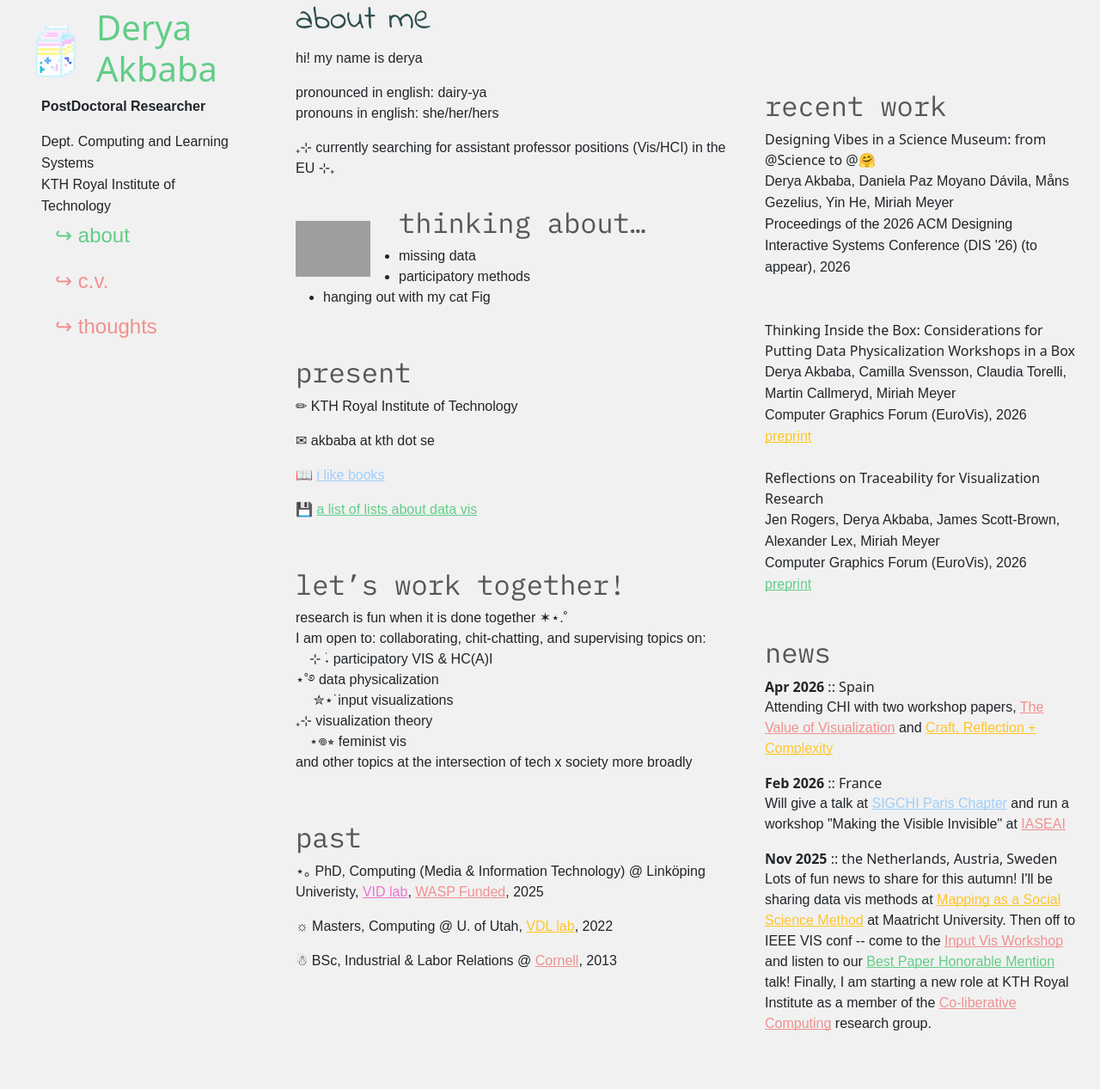
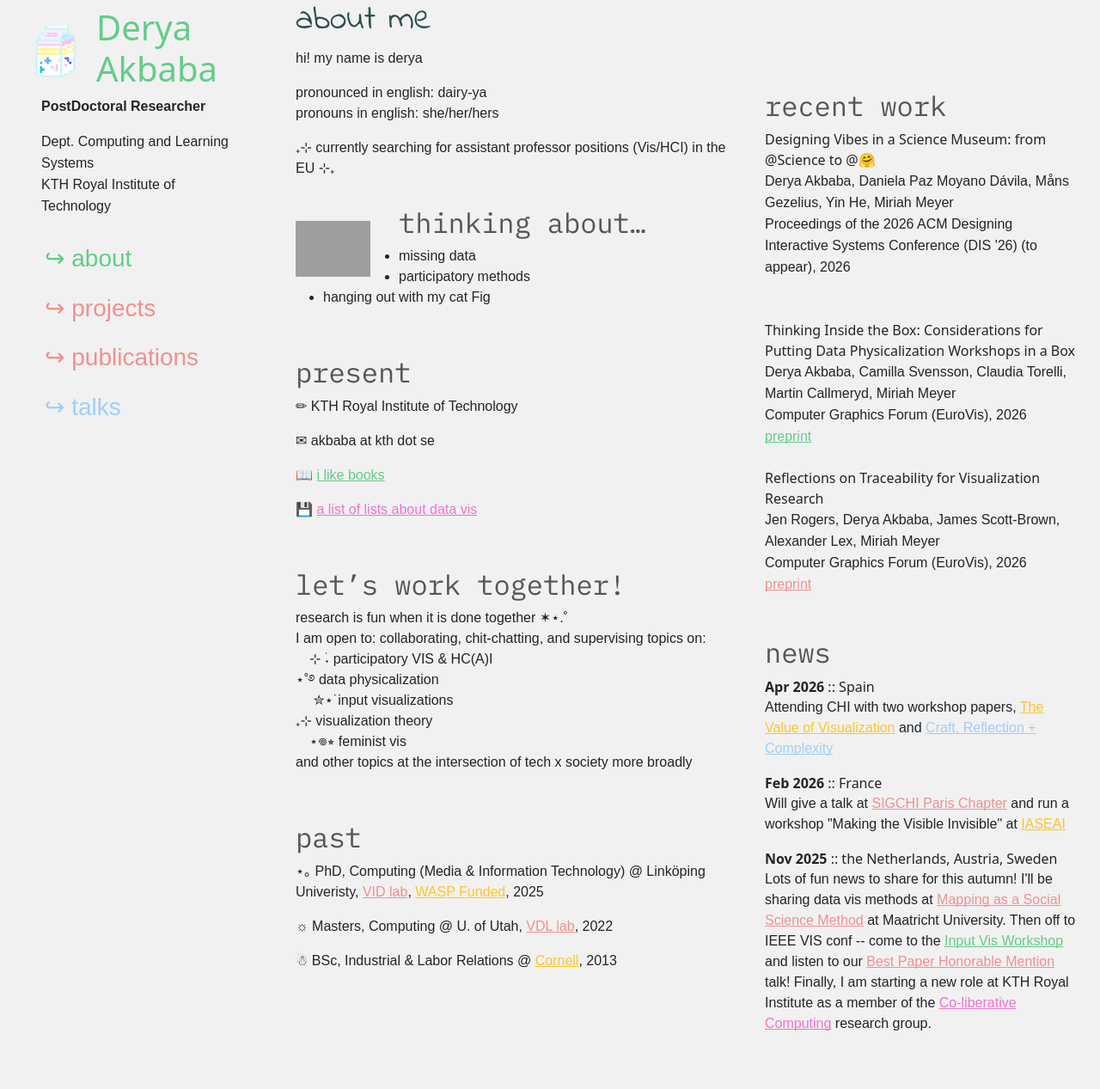
Before and after one commit to gotdairyya/gotdairyya.github.io, a Jekyll site: the page built from index.md, in a window 1280 px wide. Shown: the whole page at 86% size. Built offline with Jekyll 4.4.1, drawn with Linux system fonts in a browser that asks for light colours; some web fonts are replaced; grey boxes are pictures that could not be loaded.

Commit message:
Add talks

```diff
--- a/_data/navigation.yml
+++ b/_data/navigation.yml
@@ -1,7 +1,9 @@
 ---
 - link: /
   name: about
+- link: /
+  name: projects
 - link: /cv.html
-  name: c.v.
-- link: https://gotdairyya.substack.com/
-  name: thoughts
+  name: publications
+- link: /talks.html
+  name: talks
--- a/_includes/navigation.html
+++ b/_includes/navigation.html
@@ -15,13 +15,13 @@
         <span>Dept. Computing and Learning Systems</span><br>
         <span>KTH Royal Institute of Technology</span>
         </div>
+        <br>
         <ul class="nav">
             {% for item in site.data.navigation %}
-            <div class="container-fluid">
             <li class="nav-item">
-                <h4><a class="nav-link" href="{{ item.link }}" {% if page.url==item.link %} {% endif %}>
+                <h3><a class="nav-link" href="{{ item.link }}" {% if page.url==item.link %} {% endif %}>
                     ↪ {{ item.name }}
-                </a></h4></li></div>
+                </a></li></h3>
                 {% endfor %}
             </li>
         </ul>
--- a/_layouts/default.html
+++ b/_layouts/default.html
@@ -2,6 +2,8 @@
 layout: header
 ---
 <div class="container">
+    <br>
+    <br>
     <h1>{{ page.title }}</h1>
 
     <!-- CONTENT -->
```
Also changed, not shown: cv.md (+5 -5 lines), talks.md (added, +8 -0 lines).
